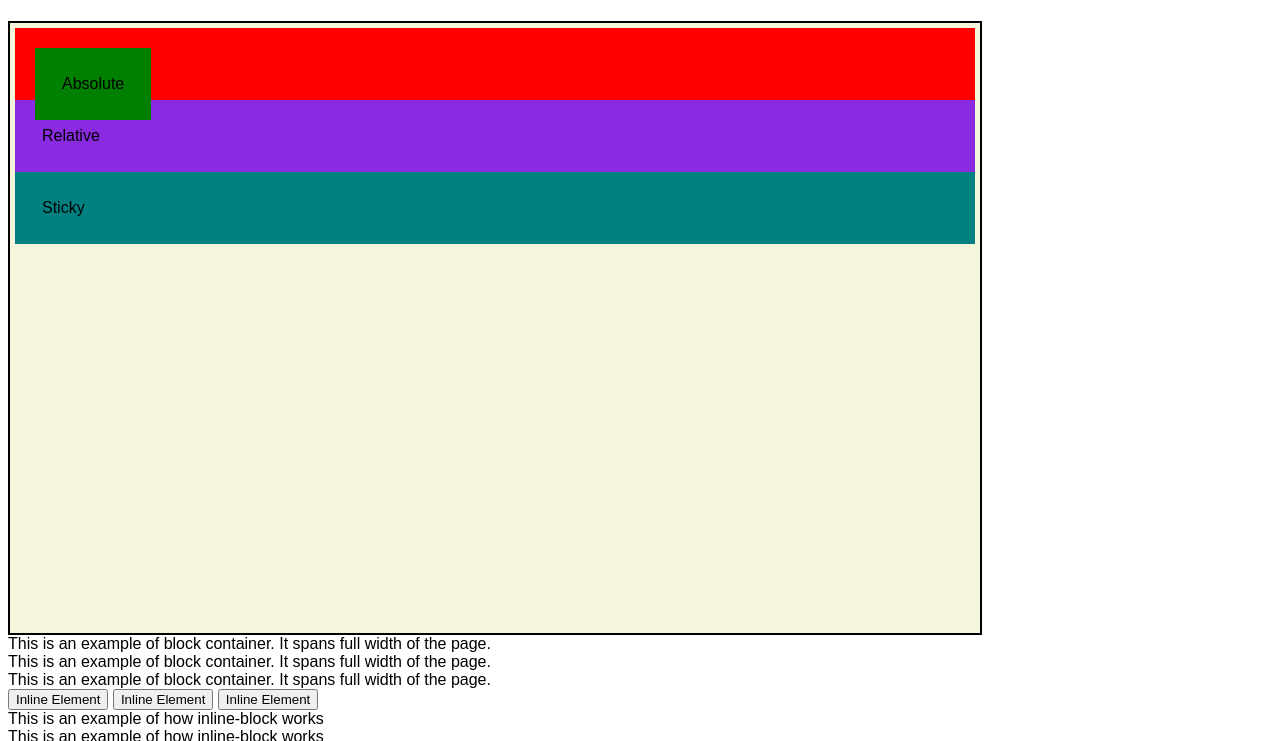
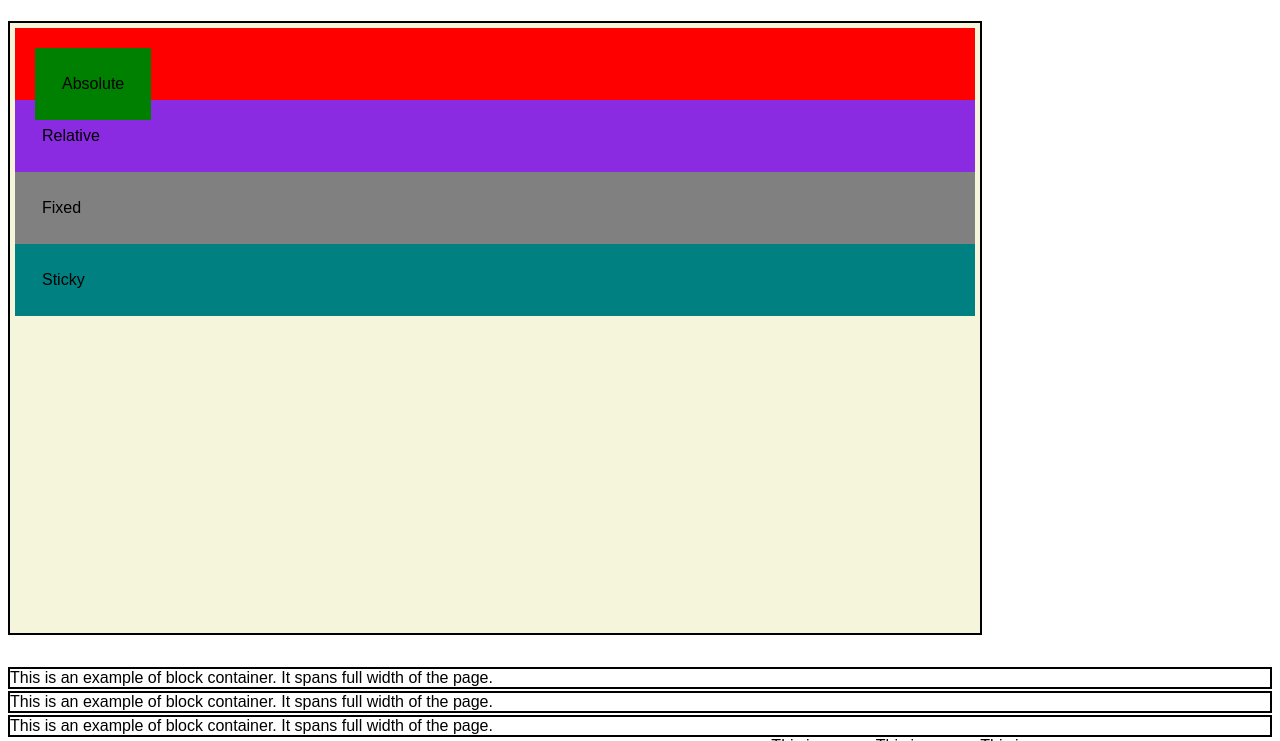
Before and after one commit to Dorcas-code/fullStack_Paul, a plain HTML site: page Week1/display-position-float/index.html in a window 1280 px wide. Shown: the part 59-800 px from the top of the page. Drawn offline with Linux system fonts and the light colour scheme.

Commit message:
display properties block inline inline-block notes

```diff
--- a/Week1/display-position-float/style.css
+++ b/Week1/display-position-float/style.css
@@ -88,9 +88,35 @@ body {
    * does not move when scrolling
    * can change position using top. bottom left, right and z-index
   */
-  position: fixed;
+  /* position: fixed; */
   /* /* top: 25px;
   left: 25px; */
   border: 2px solid gray;
   background-color: gray;
 }
+
+.display-container {
+  margin-top: 2em;
+}
+
+.block-container {
+  border: 2px solid black;
+  margin-top: 2px;
+}
+
+.block-container {
+  display: block;
+}
+
+.inline-element {
+  display: inline;
+  width: 250px;
+  /* ! This will not work for inline elements, cannot set width and height for inline elements */
+}
+
+.inline-block {
+  display: inline-block;
+  width: 100px;
+  height: 100px;
+  /* *Can set width and height of inline elements */
+}
```
